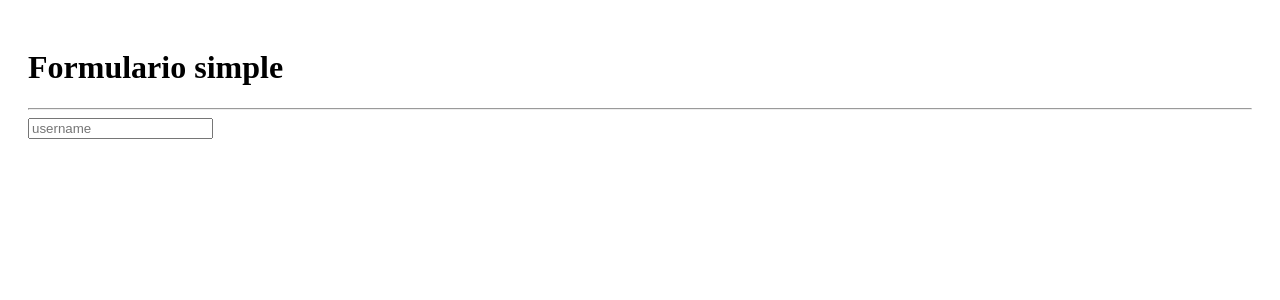
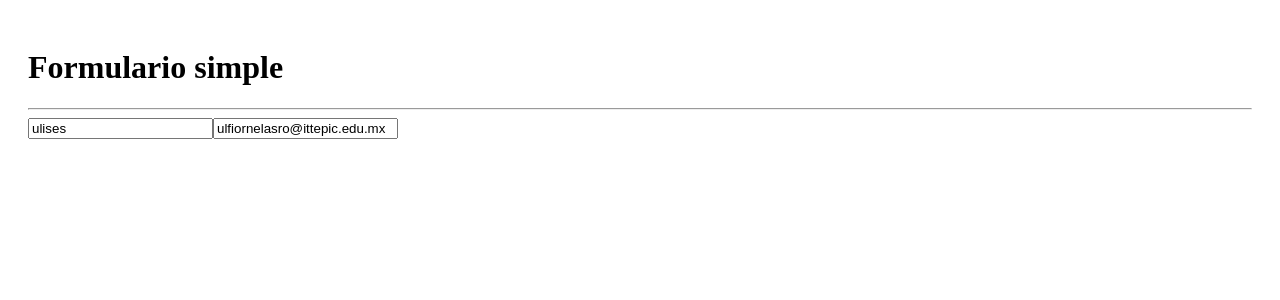
Before and after one commit to UlisesOrnelasR/hooks-app, a React app: page / in a window 1280 px wide. Shown: the top 300 px of the page. Built offline with nearby package versions, Linux system fonts and the light colour scheme; the HTML template or start-up script is replaced by a standard one.

Commit message:
Ejercicio con use Effect

```diff
--- a/src/02-useEffect/SimpleForm.jsx
+++ b/src/02-useEffect/SimpleForm.jsx
@@ -1,4 +1,33 @@
+import { useState, useEffect } from "react";
+
 export const SimpleForm = () => {
+  const [formState, setFormState] = useState({
+    username: "ulises",
+    email: "ulfiornelasro@ittepic.edu.mx",
+  });
+
+  const { username, email } = formState;
+
+  const onInputChange = ({ target }) => {
+    const { name, value } = target;
+    setFormState({
+      ...formState,
+      [name]: value,
+    });
+  };
+
+  useEffect(() => {
+    console.log("useEffect called");
+  }, []);
+
+  useEffect(() => {
+    console.log("form state changed");
+  }, [formState]);
+
+  useEffect(() => {
+    console.log("emailllllchanged");
+  }, [email]);
+
   return (
     <>
       <h1>Formulario simple</h1>
@@ -8,6 +37,17 @@ export const SimpleForm = () => {
         className="form-control"
         placeholder="username"
         name="username"
+        value={username}
+        onChange={onInputChange}
+      />
+
+      <input
+        type="email"
+        className="form-control mt-2"
+        placeholder="ornelas@gmail.com"
+        name="email"
+        value={email}
+        onChange={onInputChange}
       />
     </>
   );
```
